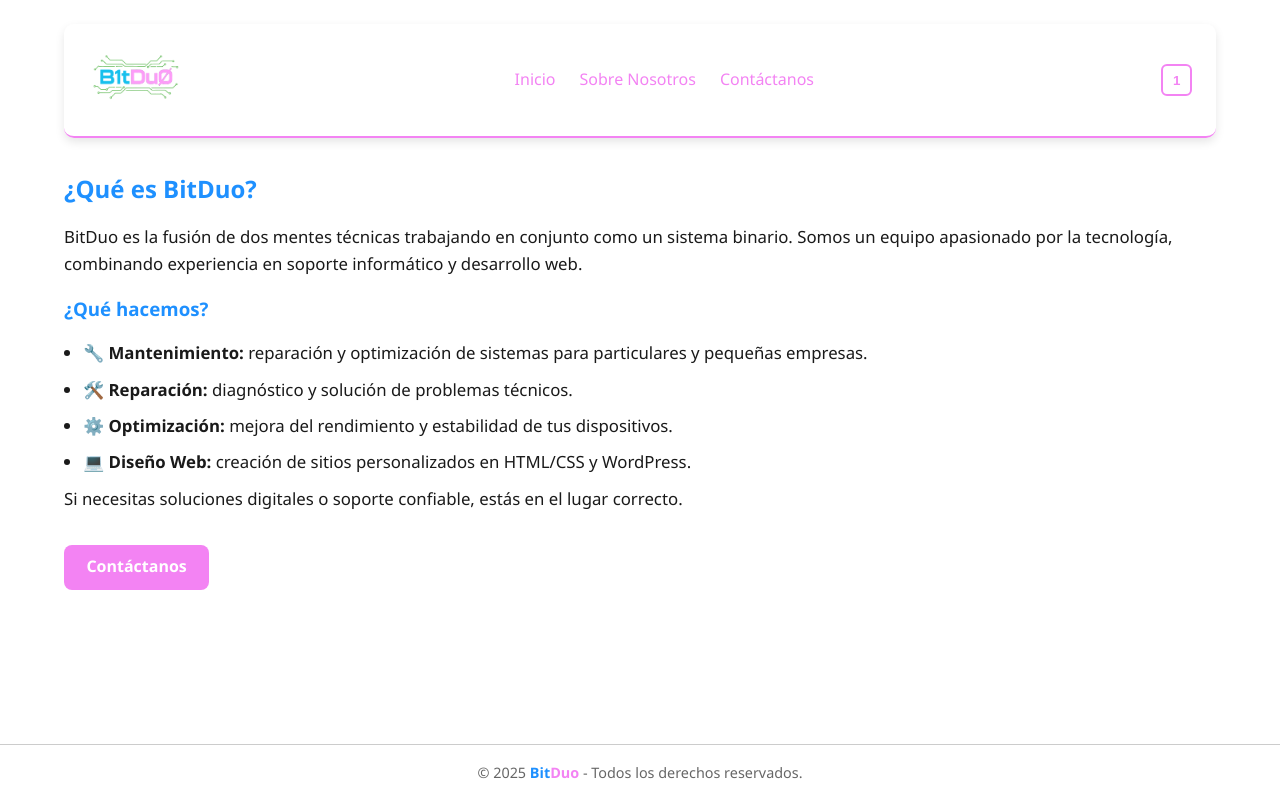
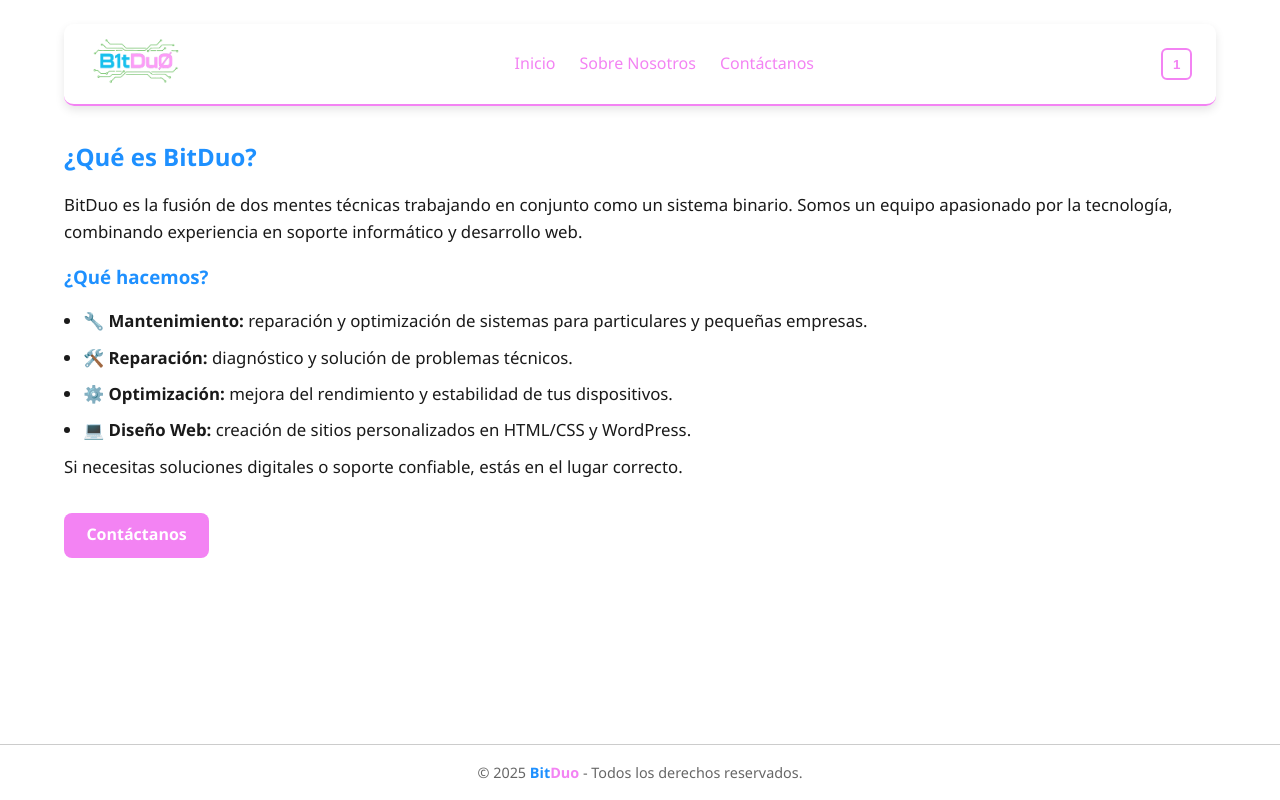
Before and after one commit to b1tdu0/b1tdu0, a plain HTML site: page index.html in a window 1280 px wide. Drawn offline with Linux system fonts and the light colour scheme.

Commit message:
Update global.css

```diff
--- a/css/global.css
+++ b/css/global.css
@@ -46,7 +46,7 @@ body.dark {
 /* ----------------- NAVBAR ----------------- */
 header {
   background-color: rgba(255, 255, 255, 0.9);
-  padding: 1rem 1.5rem;  /* Espaciado horizontal restaurado */
+  padding: 0 1.5rem; /* Solo padding horizontal */
   position: sticky;
   top: 0;
   z-index: 1000;
```
